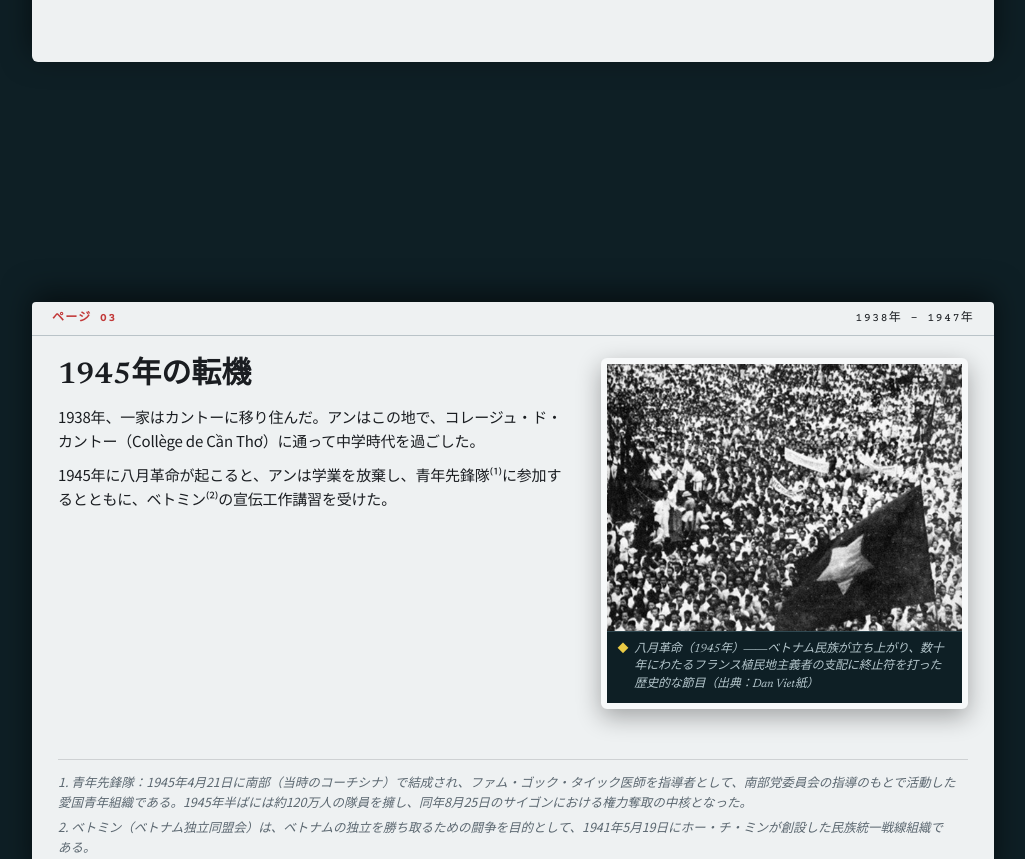
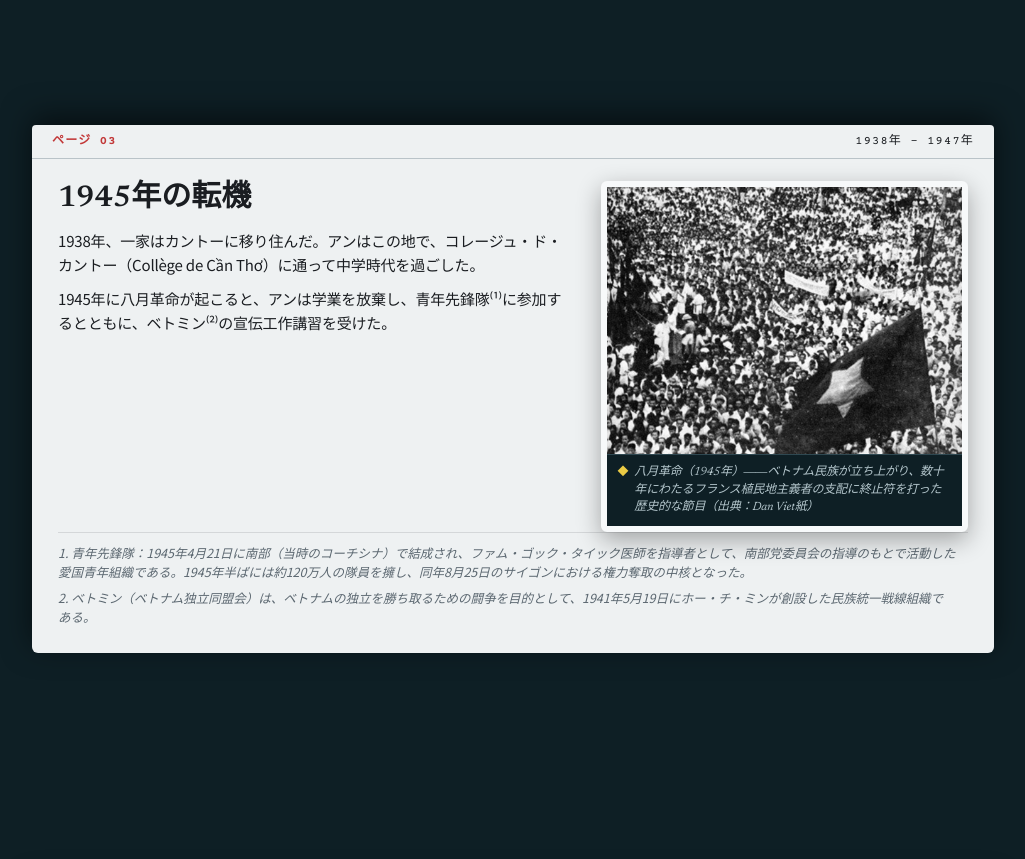
Before and after one commit to hunglv3112/PXA, a plain HTML site: page bio.html in a window 1280 px wide. Shown: the part 1560-2419 px from the top of the page, without its empty margins (127-1152 px from the left). Drawn offline with nearby package versions, Linux system fonts and the light colour scheme.

Commit message:
Revert "k chèn footnote"
This reverts commit 4b9411e396979ddeafae39c49993320332fc166f.

```diff
--- a/bio.html
+++ b/bio.html
@@ -82,7 +82,7 @@
 
     header p {
       margin: 0 auto;
-      max-width: 750px;
+      max-width: 520px;
       color: var(--mute);
       font-size: 14.5px
     }
@@ -102,7 +102,7 @@
       border-radius: 4px 4px 6px 6px;
       box-shadow: 0 -8px 30px rgba(0, 0, 0, .55);
       padding-bottom: 26px;
-      min-height: 580px;
+      min-height: 480px;
       display: flex;
       flex-direction: column;
     }
@@ -131,8 +131,8 @@
       display: grid;
       grid-template-columns: 1.4fr 1fr;
       gap: 28px;
-      padding: 22px 26px 20px;
-      flex: 1 0 auto;
+      padding: 22px 26px 0;
+      flex: 1;
       align-items: start;
     }
 
@@ -196,7 +196,7 @@
       transition: transform .8s cubic-bezier(0.16, 1, 0.3, 1), box-shadow .3s ease;
       font-family: var(--sans);
       width: 100%;
-      max-width: 370px;
+      max-width: 390px;
     }
 
     .page:nth-child(even) .pin {
@@ -306,12 +306,9 @@
 
     /* Chú thích footnote ở đáy trang */
     .page-footnote {
-      margin-top: auto;
-      margin-left: 26px;
-      margin-right: 26px;
-      margin-bottom: 0;
-      padding-top: 12px;
-      border-top: 1px solid rgba(26, 29, 33, 0.15);
+      margin: auto 26px 0;
+      padding-top: 10px;
+      border-top: 1px solid rgba(26, 29, 33, 0.12);
       font-size: 12.5px;
       line-height: 1.55;
       font-style: italic;
@@ -320,8 +317,6 @@
       display: flex;
       flex-direction: column;
       gap: 6px;
-      position: relative;
-      z-index: 2;
     }
 
     .next {
@@ -466,12 +461,6 @@
     html[lang=ja] .pin-caption {
       font-family: var(--serif-jp);
       line-break: strict;
-    }
-
-    @media (min-width: 640px) {
-      html[lang=ja] header p {
-        white-space: nowrap;
-      }
     }
   </style>
 </head>
```
